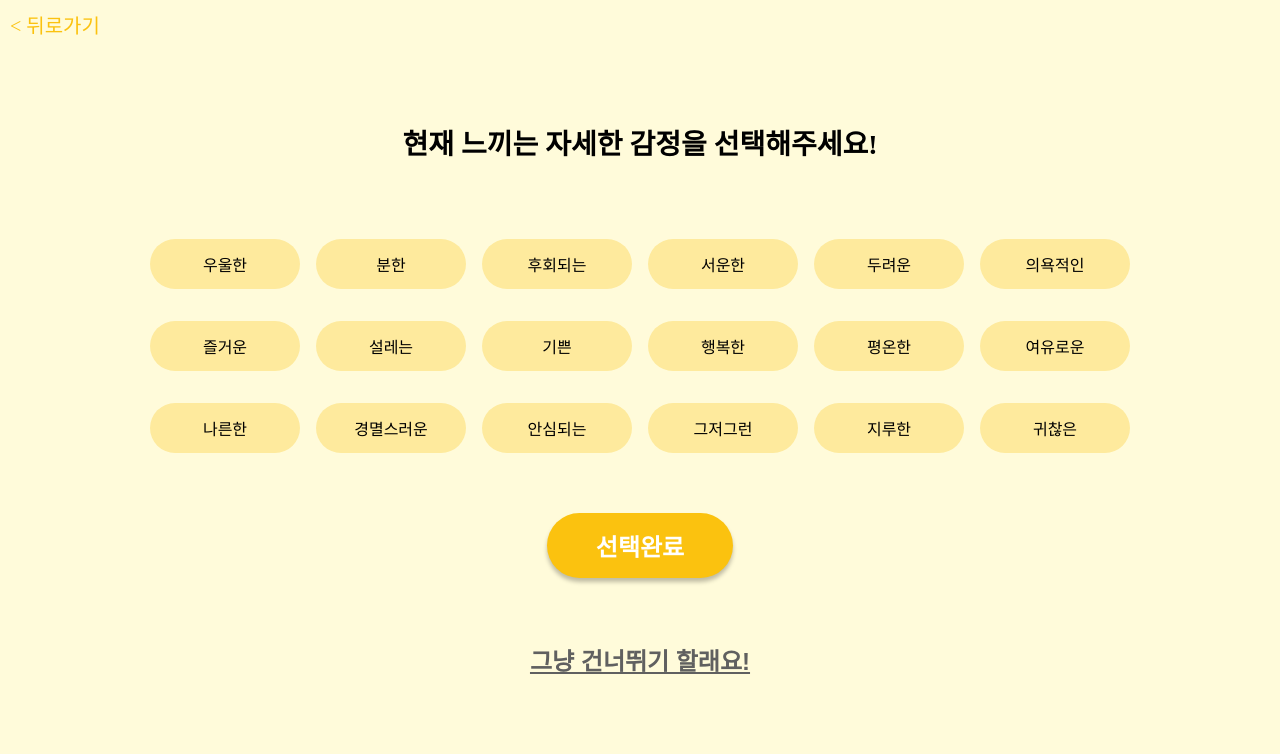
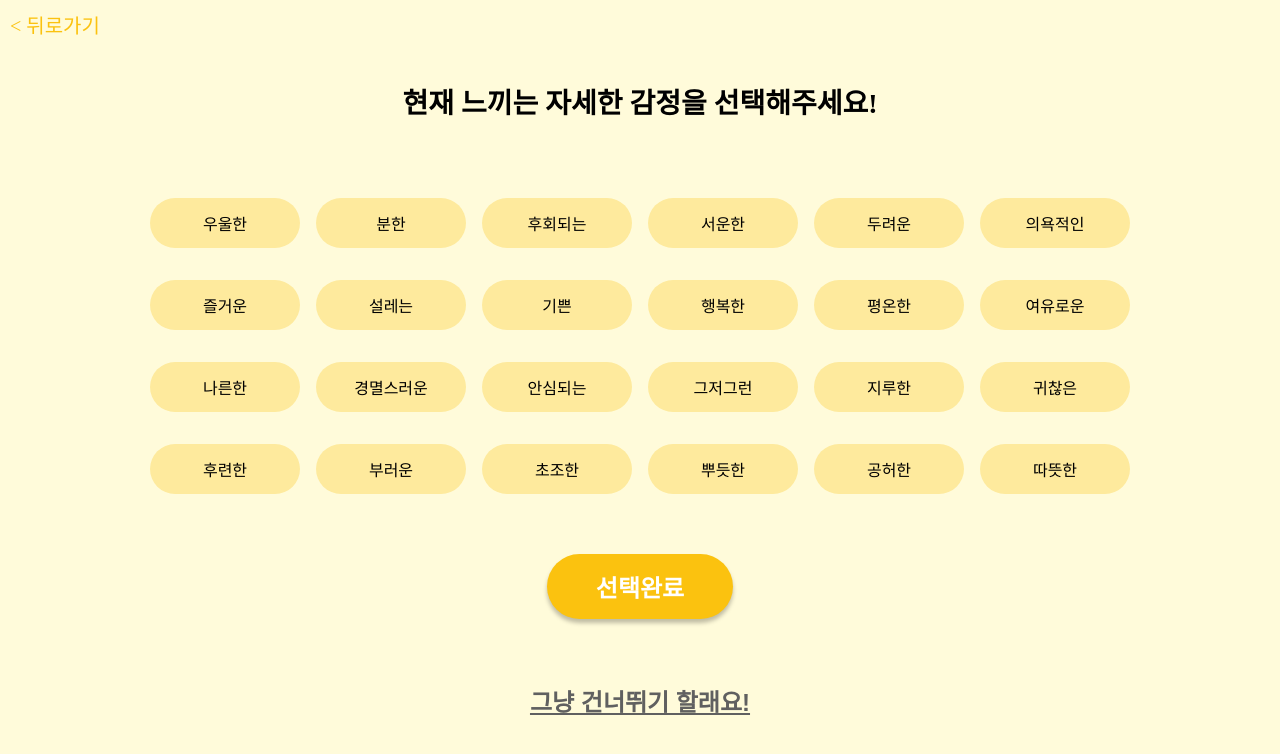
Before and after one commit to Tak-E/client, a React (Vite) app: page /category in a window 1280 px wide. Shown: the top 754 px of the page. Built offline with nearby package versions, Linux system fonts and the light colour scheme.

Commit message:
Add emotions

```diff
--- a/src/pages/category/Category.jsx
+++ b/src/pages/category/Category.jsx
@@ -78,6 +78,30 @@ const EMOTIONS = [
     id: 17,
     title: "귀찮은",
   },
+  {
+    id: 18,
+    title: "후련한",
+  },
+  {
+    id: 19,
+    title: "부러운",
+  },
+  {
+    id: 20,
+    title: "초조한",
+  },
+  {
+    id: 21,
+    title: "뿌듯한",
+  },
+  {
+    id: 22,
+    title: "공허한",
+  },
+  {
+    id: 23,
+    title: "따뜻한",
+  }
 ];
 
 const Category = () => {
```
